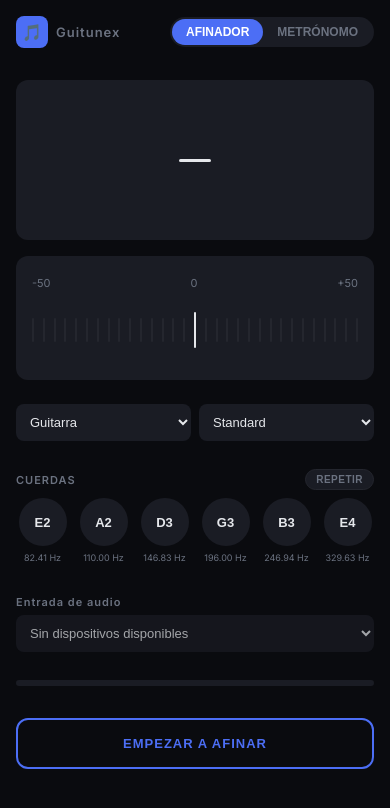
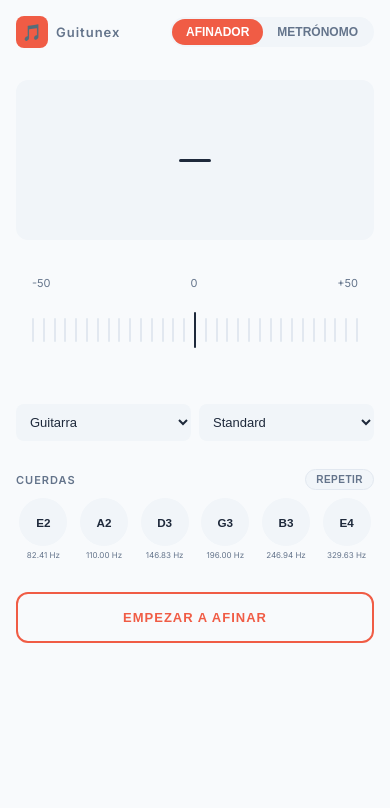
Before and after one commit to maurocosentino/guitunex, a React (Vite) app: page / in a window 390 px wide. Shown: the top 808 px of the page. Built offline with nearby package versions, Linux system fonts and the light colour scheme.

Commit message:
feat: light mode, mobile layout cleanup, responsive string buttons
- switch to light color palette with coral accent (#f05c45)
- remove background from TuningGauge card
- hide AudioInputSelector and AudioLevelMeter on mobile
- make string buttons scale with available width to always fit 6 in a row

```diff
--- a/src/features/tuner/components/AudioInputSelector.module.css
+++ b/src/features/tuner/components/AudioInputSelector.module.css
@@ -17,3 +17,9 @@
   padding: 10px;
   margin-top: 6px;
 }
+
+@media (max-width: 480px) {
+  .selectLabel {
+    display: none;
+  }
+}
--- a/src/features/tuner/components/StringSelector.module.css
+++ b/src/features/tuner/components/StringSelector.module.css
@@ -38,19 +38,21 @@
 .stringGrid {
   display: grid;
   grid-template-columns: repeat(6, 1fr);
-  gap: 8px;
+  gap: 6px;
 }
 
 .stringColumn {
   display: flex;
   flex-direction: column;
   align-items: center;
-  gap: 6px;
+  gap: 4px;
+  min-width: 0;
 }
 
 .stringButton {
-  width: 48px;
-  height: 48px;
+  width: 100%;
+  max-width: 48px;
+  aspect-ratio: 1;
   border-radius: 50%;
   background: var(--color-panel-alt);
   border: 2px solid transparent;
@@ -72,7 +74,7 @@
 }
 
 .stringLabel {
-  font-size: 13px;
+  font-size: clamp(10px, 3vw, 13px);
   font-weight: 600;
   color: var(--color-text);
 }
@@ -82,13 +84,7 @@
 }
 
 .stringFrequency {
-  font-size: 9px;
+  font-size: 8px;
   color: var(--color-text-muted);
+  white-space: nowrap;
 }
-
-@media (max-width: 380px) {
-  .stringGrid {
-    grid-template-columns: repeat(3, 1fr);
-    row-gap: 12px;
-  }
-}
--- a/src/features/tuner/components/TuningGauge.module.css
+++ b/src/features/tuner/components/TuningGauge.module.css
@@ -1,6 +1,4 @@
 .card {
-  background: var(--color-panel-alt);
-  border-radius: var(--radius);
   padding: 20px 16px;
 }
 
--- a/src/index.css
+++ b/src/index.css
@@ -1,14 +1,14 @@
 :root {
-  --color-bg: #0a0b0f;
-  --color-panel: #14161d;
-  --color-panel-alt: #1a1c24;
-  --color-border: #24262e;
-  --color-text: #e5e7eb;
-  --color-text-muted: #6b7280;
-  --color-accent: #4c6ef5;
-  --color-success: #22c55e;
-  --color-warning: #eab308;
-  --color-danger: #ef4444;
+  --color-bg: #f8fafc;
+  --color-panel: #ffffff;
+  --color-panel-alt: #f1f5f9;
+  --color-border: #e2e8f0;
+  --color-text: #1e293b;
+  --color-text-muted: #64748b;
+  --color-accent: #f05c45;
+  --color-success: #16a34a;
+  --color-warning: #d97706;
+  --color-danger: #dc2626;
 
   --font-sans: 'Inter', system-ui, sans-serif;
   --radius: 12px;
--- a/src/shared/components/AudioLevelMeter.module.css
+++ b/src/shared/components/AudioLevelMeter.module.css
@@ -11,3 +11,9 @@
   height: 100%;
   background: var(--color-success);
 }
+
+@media (max-width: 480px) {
+  .track {
+    display: none;
+  }
+}
```
